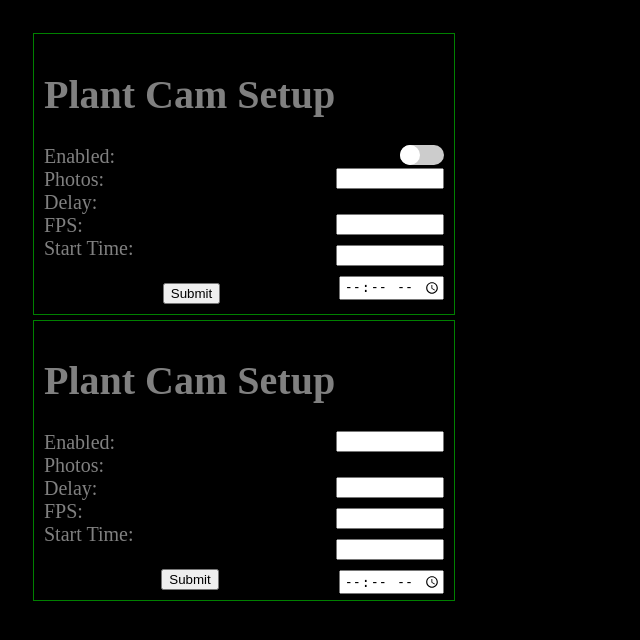
After one commit to hackrsackr/plant-cam, a Flask app: template plant_cam/src/templates/GET_POST.html in a window 1280 px wide. The commit adds this page. Shown: the top 640 px of the page, without its empty margins (0-640 px from the left). Run offline with Flask 3, Linux system fonts and the light colour scheme; the template is opened without the code that fills it, so the values that code supplies are empty.

Commit message:
added config to server

```diff
--- a/plant_cam/src/app.py
+++ b/plant_cam/src/app.py
@@ -1,21 +1,25 @@
 # app.py
 import json
-from flask import Flask, render_template, request, jsonify
-
+from flask import Flask, render_template, request
 
 app = Flask(__name__)
 
-context = {
-    'enabled': True,
-    'photos': 2,
-    'delay': 30,
-    'fps': 12,
-    'start_time': '08:00'
-}
+with open('config.json', 'r') as f:
+    cfg =json.load(f)
+
+context = dict(cfg['public'])
+
+
+# context = {
+    # 'number_of_photos': cfg['public']['number_of_photos'],
+    # 'delay': cfg['public']['secs_between_photos'],
+    # 'fps': cfg['public']['frames_per_second'],
+    # 'start_time': cfg['public']['start_time']
+# }
 
 @app.route('/')
 def view_form():
-    return render_template('index.html', context=context)
+    return render_template('index.html', context=context, bg_class='classy')
 
 @app.route('/handle_get', methods=['GET'])
 def handle_get():
@@ -30,7 +34,6 @@ def handle_get():
 @app.route('/handle_post', methods=['POST'])
 def handle_post():
     if request.method == 'POST':
-        print(request)
         for key in context:
             if request.form[key]:
                 context[key] = request.form[key]
--- /dev/null
+++ b/plant_cam/src/config.json
@@ -0,0 +1,28 @@
+{
+    "public": {
+        "number_of_photos": 4,
+        "secs_between_photos": 5,
+        "frames_per_second": 27,
+        "start_time": "09:00"
+    },
+    "private": {
+        "video_settings": {
+            "mp4_name": "timelapse.mp4",
+            "mail_server": "smtp.gmail.com",
+            "output_folder": "./timelapses"
+        },
+        "mail_settings": {
+            "from_addr": "xxx@xxx.xxx",
+            "to_addrs": [
+                "xxx@xxx.xxx"
+            ],
+            "subject": "Timelapse",
+            "app_password": "xxxx xxxx xxxx xxxx"
+        },
+        "general_settings": {
+            "preview_on": false,
+            "convert_to_video": true,
+            "send_email": true
+        }
+    }
+}
--- /dev/null
+++ b/plant_cam/src/templates/GET_POST.html
@@ -0,0 +1,179 @@
+<!-- templates/login.html-->
+<!DOCTYPE html>
+<html>
+  <head>
+    <title>Plant Cam</title>
+    <style>
+      .switch {
+        position: relative;
+        float: right;
+        width: 44px;
+        height: 20px;
+      }
+      .switch input {
+        opacity: 0;
+        width: 0;
+        height: 0;
+      }
+      .slider {
+        position: absolute;
+        cursor: pointer;
+        top: 0;
+        left: 0;
+        right: 0;
+        bottom: 0;
+        background-color: #ccc;
+        -webkit-transition: 0.4s;
+        transition: 0.4s;
+      }
+      .slider:before {
+        position: absolute;
+        content: "";
+        height: 20px;
+        width: 20px;
+        left: 0px;
+        bottom: 0px;
+        background-color: white;
+        -webkit-transition: 0.4s;
+        transition: 0.4s;
+      }
+
+      input:checked + .slider {
+        background-color: #2196f3;
+      }
+
+      input:focus + .slider {
+        box-shadow: 1px #2196f3;
+      }
+      input:checked + .slider:before {
+        -webkit-transform: translateX(26px);
+        -ms-transform: translateX(26px);
+        transform: translateX(26px);
+      }
+
+      /* Rounded sliders */
+      .slider.round {
+        border-radius: 34px;
+      }
+
+      .slider.round:before {
+        border-radius: 90%;
+      }
+
+      button {
+        margin: auto;
+        display: block;
+      }
+      body {
+        padding: 25px;
+        background-color: black;
+        color: grey;
+        font-size: 20px;
+      }
+      div {
+        width: 400px;
+        border: 1px solid green;
+        padding: 10px;
+        margin-bottom: 5px;
+      }
+      input {
+        clear: both;
+        float: right;
+        margin-bottom: 10px;
+        width: 100px;
+        text-align: right;
+      }
+    </style>
+  </head>
+  <body>
+    <div>
+      <h1>Plant Cam Setup</h1>
+      <form method="GET" action="{{ url_for('handle_get') }}">
+        Enabled:
+        <label class="switch">
+          <input
+            type="checkbox"
+            name="enabled"
+            value="{{ context.enabled }}"
+            role="switch"
+          />
+          <span class="slider round"></span>
+        </label>
+        <br />
+        Photos:
+        <input
+          type="number"
+          name="photos"
+          style="direction: rtl"
+          value="{{ context.photos }}"
+        />
+        <br />
+        Delay:
+        <input
+          type="number"
+          name="delay"
+          style="direction: rtl"
+          value="{{ context.delay }}"
+        />
+        <br />
+        FPS:
+        <input
+          type="number"
+          name="fps"
+          style="direction: rtl"
+          value="{{ context.fps }}"
+        /><br />
+        Start Time:
+        <input
+          type="time"
+          name="start_time"
+          value="{{ context.start_time }}"
+        /><br /><br />
+        <button>Submit</button>
+      </form>
+    </div>
+    <div>
+      <h1>Plant Cam Setup</h1>
+      <form method="POST" action="{{ url_for('handle_post') }}">
+        Enabled:
+        <input
+          type="text"
+          name="enabled"
+          value="{{ context.enabled }}"
+          role="switch"
+        />
+        <br />
+        Photos:
+        <input
+          type="number"
+          name="photos"
+          style="direction: rtl"
+          value="{{ context.photos }}"
+        />
+        <br />
+        Delay:
+        <input
+          type="number"
+          name="delay"
+          style="direction: rtl"
+          value="{{ context.delay }}"
+        />
+        <br />
+        FPS:
+        <input
+          type="number"
+          name="fps"
+          style="direction: rtl"
+          value="{{ context.fps }}"
+        /><br />
+        Start Time:
+        <input
+          type="time"
+          name="start_time"
+          value="{{ context.start_time }}"
+        /><br /><br />
+        <button>Submit</button>
+      </form>
+    </div>
+  </body>
+</html>
```
Also changed, not shown: plant_cam/src/templates/index.html (+12 -118 lines), plant_cam/src/testscript.py (added, +10 -0 lines).
